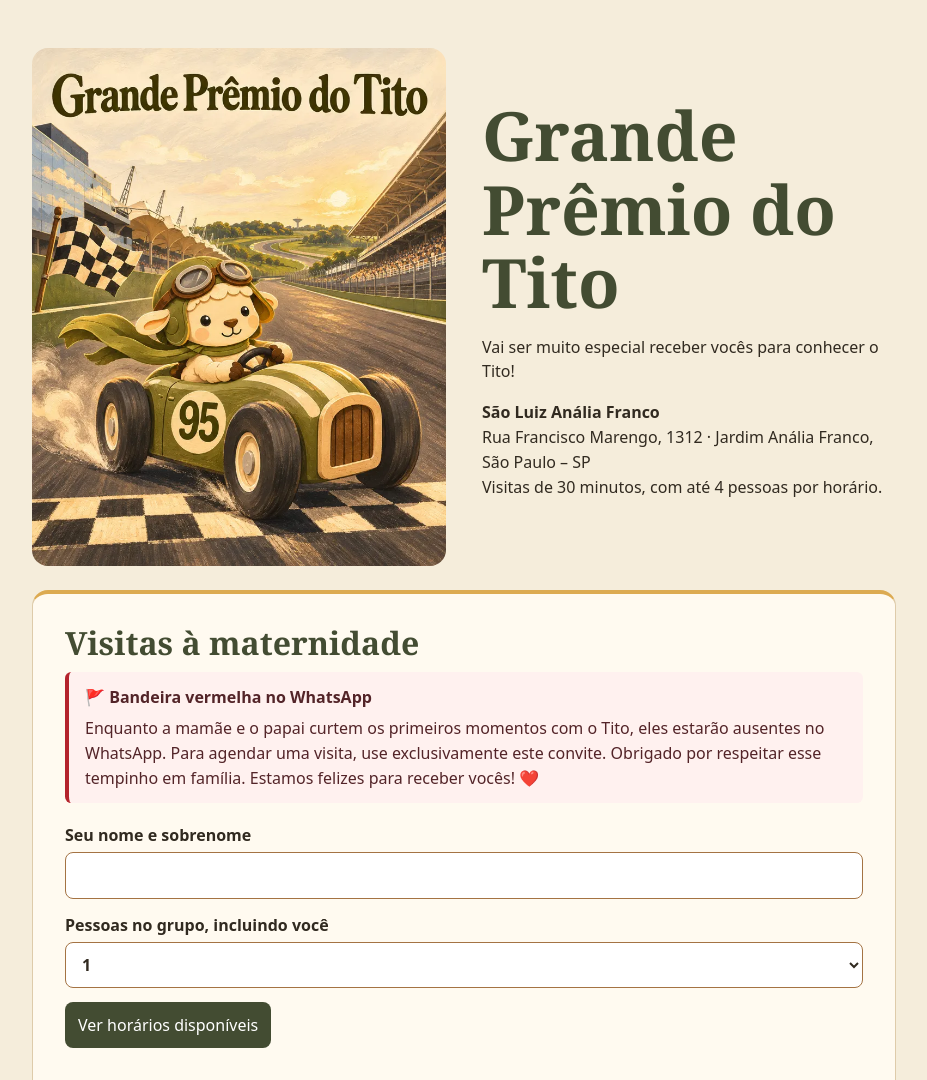
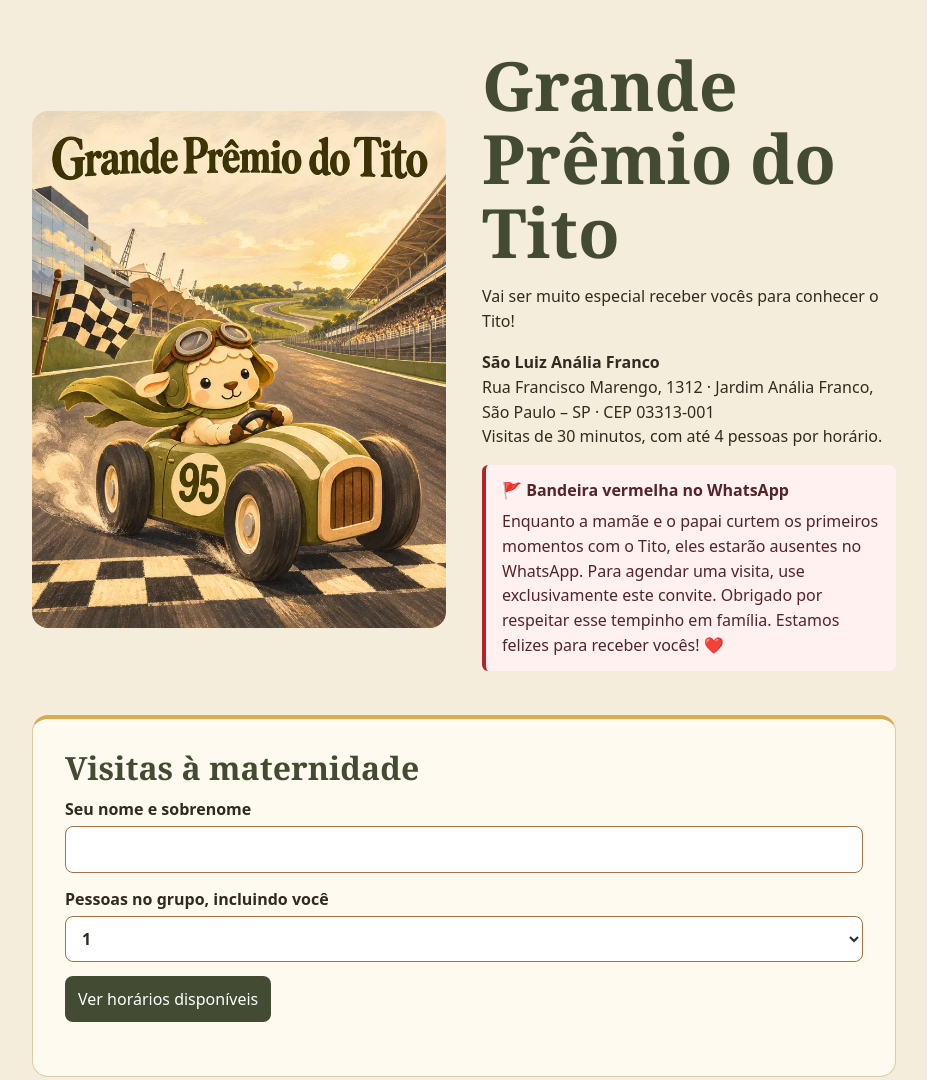
Before and after one commit to matheuszaninicode/visitas-tito, a plain HTML site: page index.html in a window 1280 px wide. Shown: the top 1080 px of the page, without its empty margins (176-1103 px from the left). Drawn offline with Linux system fonts and the light colour scheme.

Commit message:
Move endereço e bandeira vermelha para o cabeçalho do convite

```diff
--- a/index.html
+++ b/index.html
@@ -11,15 +11,15 @@
     <div>
       <h1>Grande Prêmio do Tito</h1>
       <p>Vai ser muito especial receber vocês para conhecer o Tito!</p>
-      <p><strong>São Luiz Anália Franco</strong><br>Rua Francisco Marengo, 1312 · Jardim Anália Franco, São Paulo – SP<br>Visitas de 30 minutos, com até 4 pessoas por horário.</p>
+      <p><strong>São Luiz Anália Franco</strong><br>Rua Francisco Marengo, 1312 · Jardim Anália Franco, São Paulo – SP · CEP 03313-001<br>Visitas de 30 minutos, com até 4 pessoas por horário.</p>
+      <aside aria-labelledby="red-flag" style="border-inline-start: 4px solid #b4232c; background: #fff1ef; color: #532428; padding: .8rem 1rem; margin: 0 0 1.25rem; border-radius: .4rem;">
+        <strong id="red-flag"><span aria-hidden="true">🚩</span> Bandeira vermelha no WhatsApp</strong>
+        <p style="margin: .4rem 0 0;">Enquanto a mamãe e o papai curtem os primeiros momentos com o Tito, eles estarão ausentes no WhatsApp. Para agendar uma visita, use exclusivamente este convite. Obrigado por respeitar esse tempinho em família. Estamos felizes para receber vocês! ❤️</p>
+      </aside>
     </div>
   </header>
   <section aria-labelledby="title">
     <h2 id="title">Visitas à maternidade</h2>
-    <aside aria-labelledby="red-flag" style="border-inline-start: 4px solid #b4232c; background: #fff1ef; color: #532428; padding: .8rem 1rem; margin: 0 0 1.25rem; border-radius: .4rem;">
-      <strong id="red-flag"><span aria-hidden="true">🚩</span> Bandeira vermelha no WhatsApp</strong>
-      <p style="margin: .4rem 0 0;">Enquanto a mamãe e o papai curtem os primeiros momentos com o Tito, eles estarão ausentes no WhatsApp. Para agendar uma visita, use exclusivamente este convite. Obrigado por respeitar esse tempinho em família. Estamos felizes para receber vocês! ❤️</p>
-    </aside>
     <form id="group-form">
       <label>Seu nome e sobrenome <input name="visitor" required maxlength="100" autocomplete="name"></label>
       <label>Pessoas no grupo, incluindo você
```
